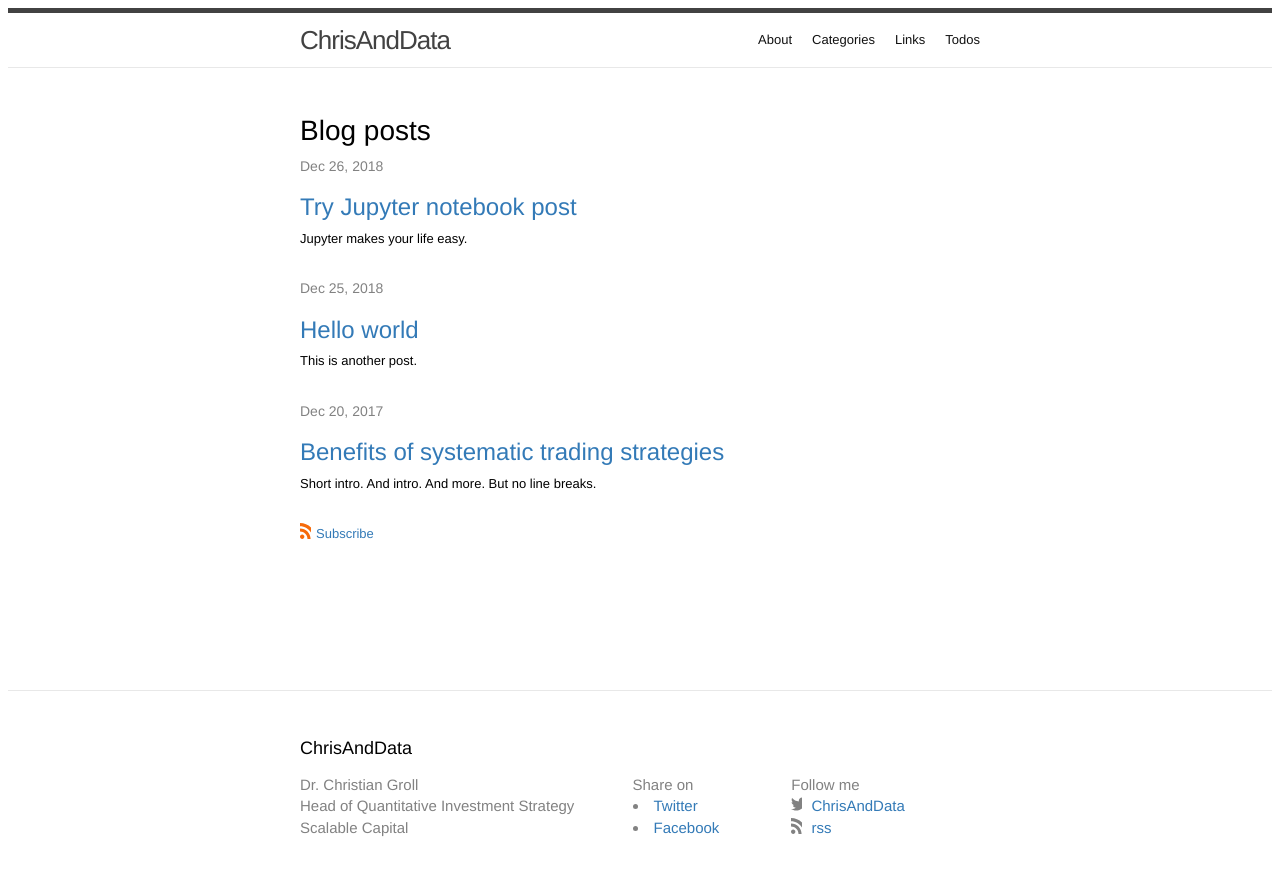
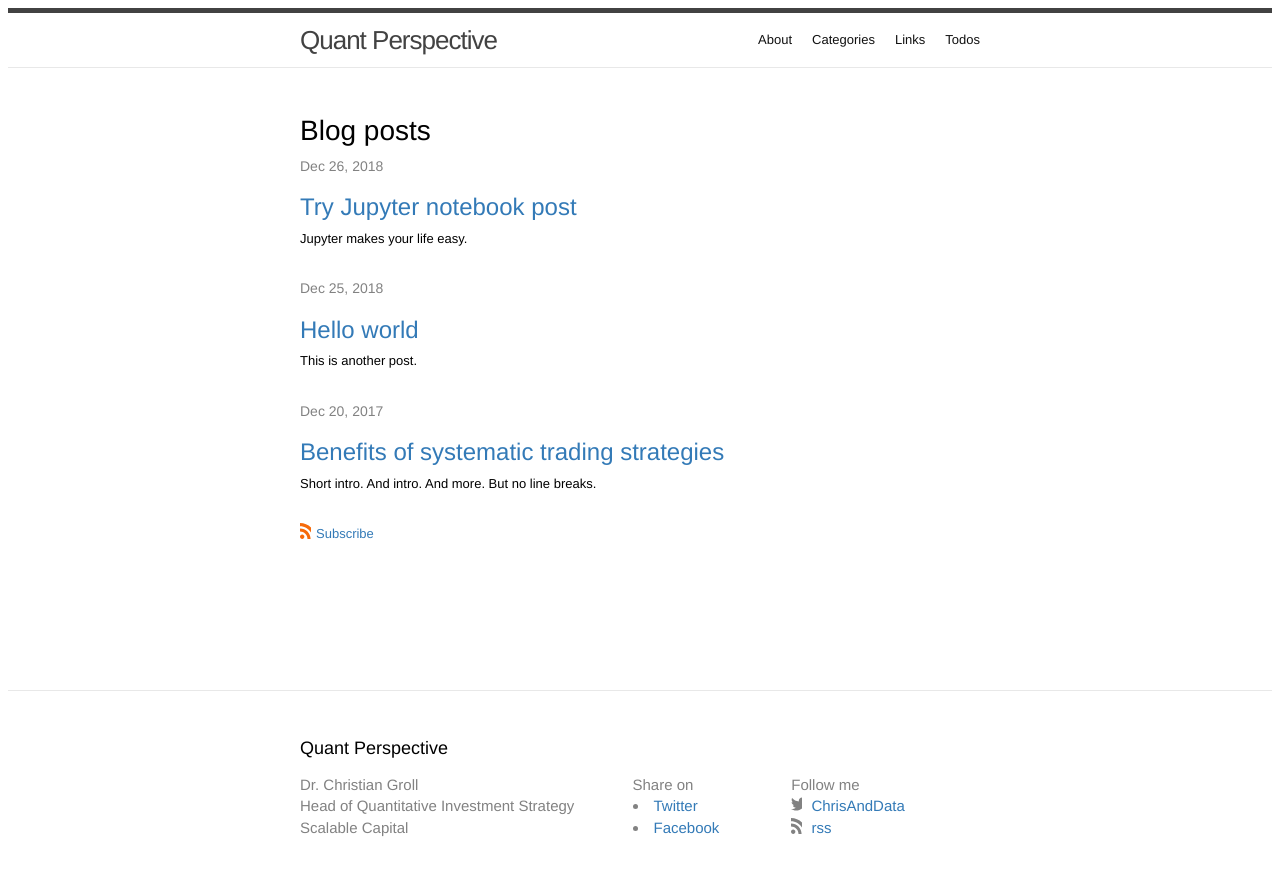
Before and after one commit to mffuser/mffuser.github.io, a Jekyll site: the page built from index.md, in a window 1280 px wide. Shown: the top 876 px of the page. Built offline with Jekyll 4.4.1, drawn with Linux system fonts in a browser that asks for light colours.

Commit message:
change name and add favicon

```diff
--- a/_config.yml
+++ b/_config.yml
@@ -1,5 +1,4 @@
-title: ChrisAndData
-# title: Quantitative perspective
+title: Quant Perspective
 author: Dr. Christian Groll
 position: Head of Quantitative Investment Strategy
 company: Scalable Capital
--- a/_includes/head.html
+++ b/_includes/head.html
@@ -1,4 +1,6 @@
 <head>
+  <link rel="shortcut icon" href="{{ site.url }}/favicon.ico"
+		  type="image/x-icon" />
   <meta charset="utf-8">
   <meta http-equiv="X-UA-Compatible" content="IE=edge">
   <meta name="viewport" content="width=device-width, initial-scale=1">
```
Also changed, not shown: favicon.ico (added).
